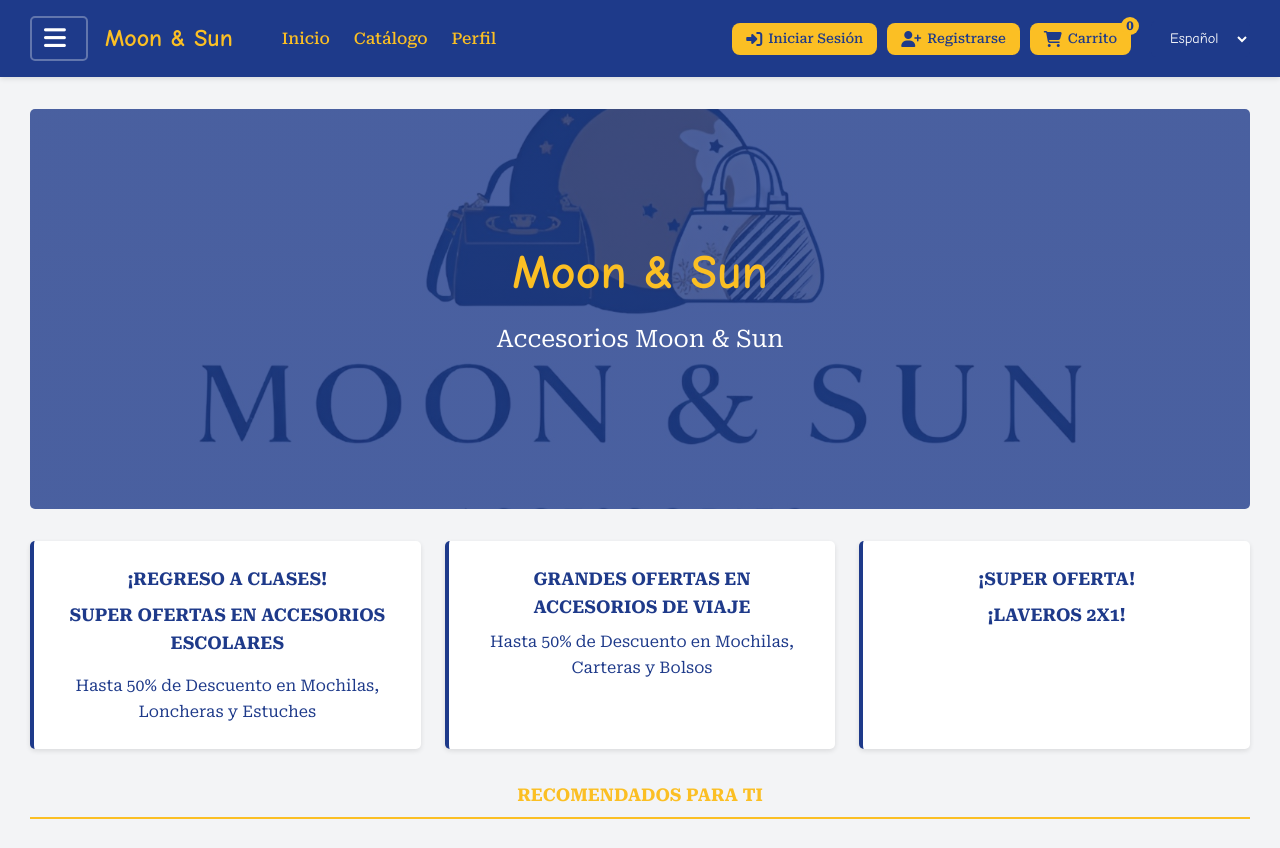
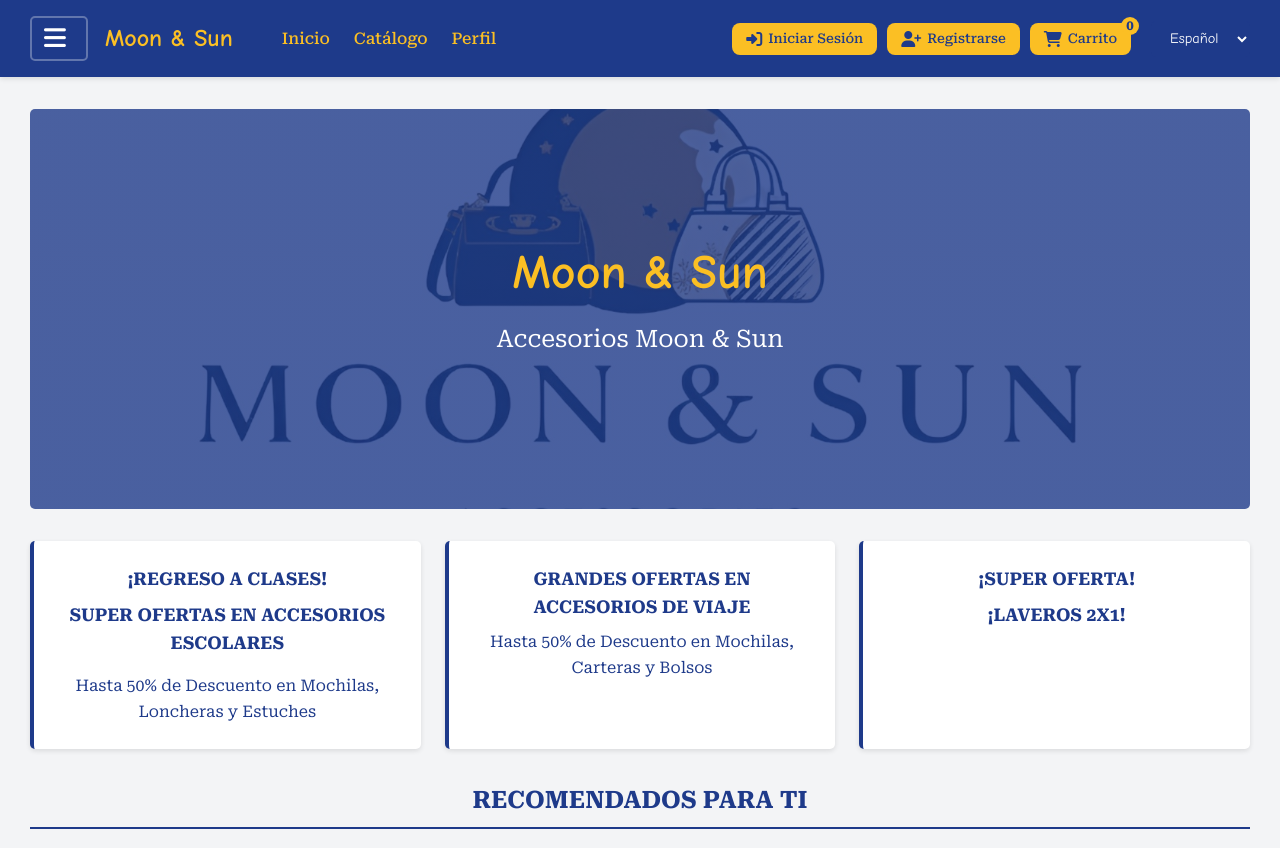
Before and after one commit to gabrielaamaya/sitio-web-de-Accesories-Moon-Son, a plain HTML site: page index.html in a window 1280 px wide. Shown: the top 848 px of the page. Drawn offline with Linux system fonts and the light colour scheme; grey boxes are pictures that could not be loaded.

Commit message:
se cambio el color azul de recomendaciones y la linea tambien diversora

```diff
--- a/style.css
+++ b/style.css
@@ -673,9 +673,9 @@ section {
 .section-title {
     text-align: center;
     margin: 2rem 0 1.1rem;
-    color: var(--secondary-color); /* CAMBIADO A AMARILLO */
-    font-size: 1.1rem;
-    border-bottom: 2px solid var(--secondary-color); /* Línea decorativa inferior */
+    color: var(--primary-color); /* CAMBIADO A AMARILLO */
+    font-size: 1.5rem;
+    border-bottom: 2px solid var(--primary-color); /* Línea decorativa inferior */
     padding-bottom: 0.5rem;
 }
 
```
Also changed, not shown: index.html (+1 -0 lines).
